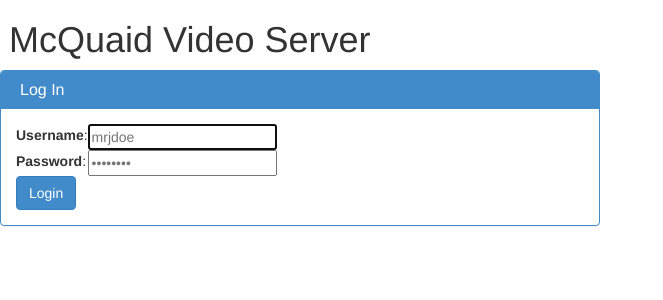
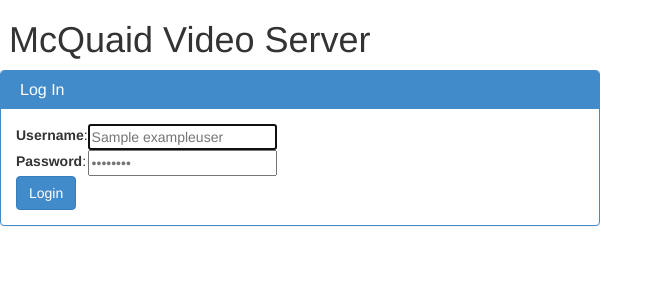
Before and after one commit to wolfgang42/videoserver, a PHP site: template templates/page/auth/login_form.twig in a window 1280 px wide. Shown: the top 300 px of the page, without its empty margins (0-663 px from the left). Run offline with PHP 8.4, Linux system fonts and the light colour scheme; the template is opened without the code that fills it: most values are stand-ins (such as "Sample title", 1, 10 or a date in 2020); some libraries are stand-ins or nearby versions.

Commit message:
Make placeholder username on login form configurable.

```diff
--- a/config.php
+++ b/config.php
@@ -25,3 +25,6 @@ define('TWIG_CACHE_DIR', BASE_DIR.'/twig_cache/');
 // Enable this if you are using basic authentication;
 // see docs/auth_basic.md for details.
 define('AUTH_BASIC', false);
+
+// The username to use as a placeholder on the login form.
+define('AUTH_FORM_EXAMPLEUSER', 'mrjdoe');
--- a/public_html/auth/login_form.php
+++ b/public_html/auth/login_form.php
@@ -2,5 +2,6 @@
 require_once('../../inc_unauthenticated.php');
 parse_str($_SERVER['REDIRECT_QUERY_STRING'],$REDIRECT_GET);
 $twig->display('page/auth/login_form.twig', array(
+	'exampleuser' => AUTH_FORM_EXAMPLEUSER,
 	'loggedout' => isset($_COOKIE['loggedout'])
 ));
--- a/templates/page/auth/login_form.twig
+++ b/templates/page/auth/login_form.twig
@@ -18,7 +18,7 @@
 		<table>
 			<tr>
 				<td><label for="httpd_username">Username</label>:</td>
-				<td><input type="text" name="httpd_username" placeholder="mrjdoe" autofocus/></td>
+				<td><input type="text" name="httpd_username" placeholder="{{exampleuser}}" autofocus/></td>
 			</tr>
 			<tr>
 				<td><label for="httpd_password">Password</label>:</td>
```
